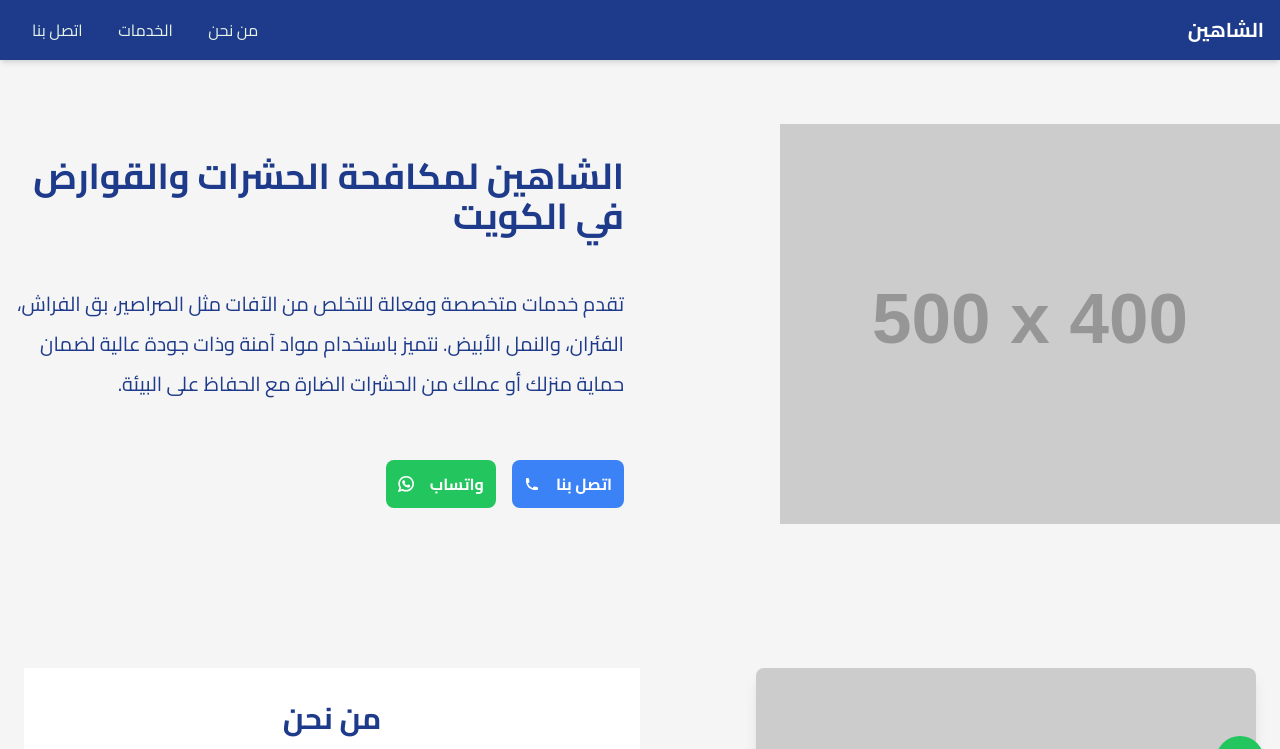
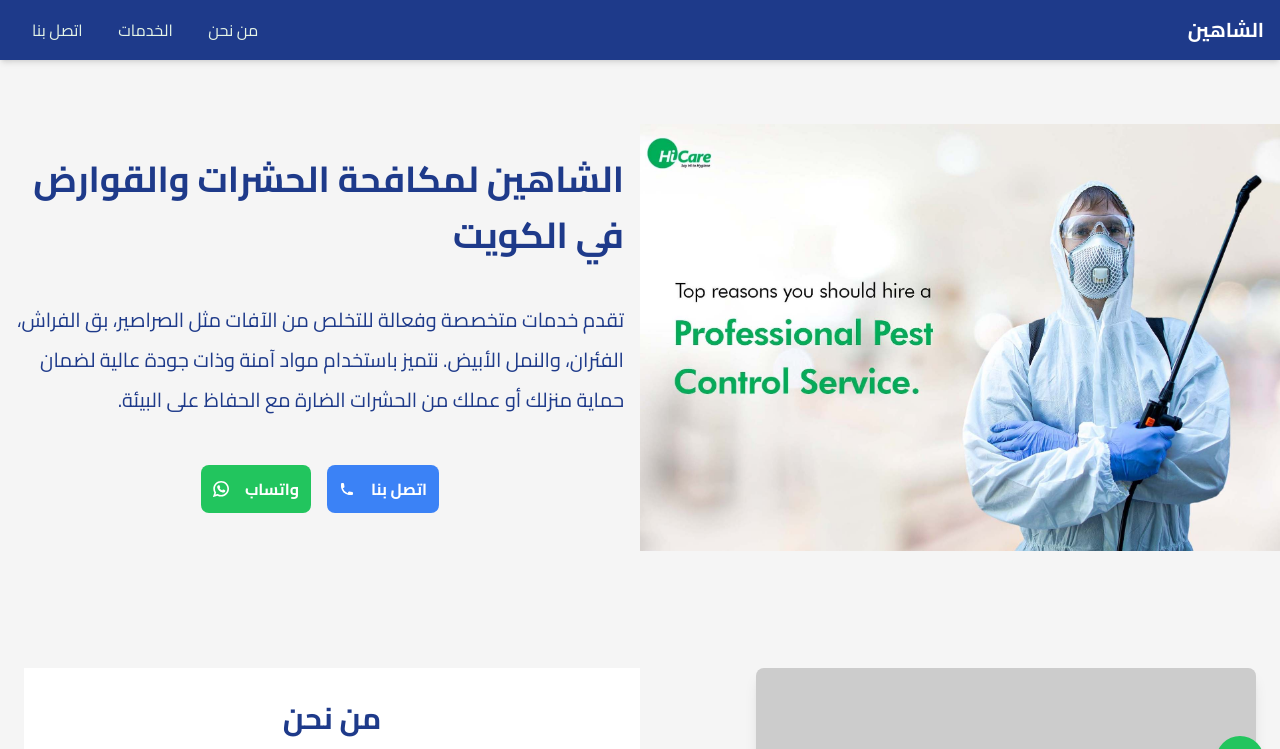
Before and after one commit to ashrafsayed2018/landingpage, a website: page index.html in a window 1280 px wide. Shown: the top 749 px of the page. Drawn offline with nearby package versions, Linux system fonts and the light colour scheme; placeholder pictures from the web are drawn by us.

```diff
--- a/index.html
+++ b/index.html
@@ -86,16 +86,21 @@
 
     <!-- Hero Section -->
     <section class="pb-16 lg:py-16" id="hero">
-      <div class="container lg:w-full mx-auto flex flex-col lg:flex-row items-center h-[60rem] lg:h-[26rem]">
-        <div class="lg:w-1/2 lg:mt-0 w-full h-[30rem] lg:h-full">
-          <img
-            src="https://via.placeholder.com/500x400"
-            alt="صورة مكافحة الآفات"
-            class="w-[400px] h-[300px] md:w-[500px] md:h-[400px] object-cover"
-          />
+      <div class="container lg:w-full mx-auto flex flex-col lg:flex-row items-center h-[50rem] lg:h-[26rem]">
+        <div class="lg:w-1/2 lg:mt-0 w-full sm:h-[20rem] md:h-[40rem] lg:h-full bg-green-600 md:bg-blue-600 lg:bg-yellow">
+            <picture>
+                <!-- Mobile version -->
+                <source media="(max-width: 640px)" srcset="/images/hero-mobile-image.jpeg">
+
+                <!-- Tablet version -->
+                <source media="(min-width: 641px) and (max-width: 1024px)" srcset="/images/hero-tablet-image.jpeg">
+
+                <!-- Desktop version (default) -->
+                <img src="/images/hero-desktop-image.jpeg" alt="Description of the image" loading="lazy">
+            </picture>
         </div>
         <div class="lg:w-1/2 text-center lg:text-right mt-8 md:mt-0 flex flex-col justify-around p-4 h-[30rem] lg:h-full">
-          <h1 class="text:xl lg:text-4xl font-bold">
+          <h1 class="text:xl md:text-2xl/12 lg:text-4xl font-bold" style="line-height: 3.5rem;">
             الشاهين لمكافحة الحشرات والقوارض في الكويت
           </h1>
           <p class="mt-4 text-xl leading-loose">
@@ -103,7 +108,7 @@
             الفئران، والنمل الأبيض. نتميز باستخدام مواد آمنة وذات جودة عالية
             لضمان حماية منزلك أو عملك من الحشرات الضارة مع الحفاظ على البيئة.
           </p>
-          <div class="mt-6 flex items-center">
+          <div class="mt-6 flex items-center justify-center">
             <a
               href="tel:96565594848"
               class="w-30 flex items-center justify-center gap-4 p-3 text-white rounded-lg ml-4 bg-blue-500 hover:bg-blue-600 font-bold"
```
Also changed, not shown: images/hero-desktop-image.jpeg (added), images/hero-mobile-image.jpeg (added), images/hero-tablet-image.jpeg (added), style.css.
